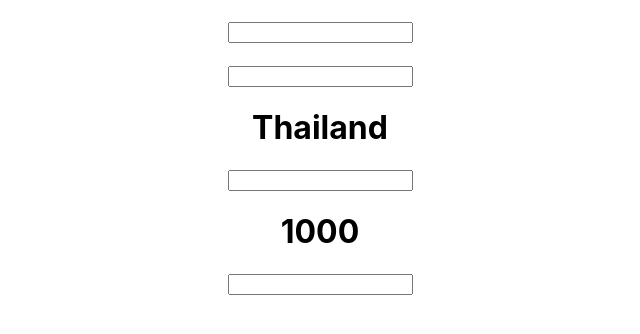
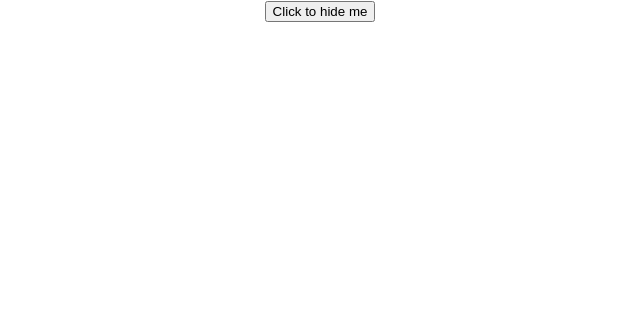
Before and after one commit to AofPatiphan/Create-React-App, a React (Create React App) app: page / in a window 1280 px wide. Shown: the top 334 px of the page, without its empty margins (320-960 px from the left). Built offline with nearby package versions, Linux system fonts and the light colour scheme.

Commit message:
completed

```diff
--- a/src/App.js
+++ b/src/App.js
@@ -2,39 +2,20 @@
 import { useState } from "react";
 
 function App() {
-  let state = useState(""); //ค่าเริ่มต้นที่จะให้โชว์ อันนี้ตั้งเป็น empty string return ค่าเป็น array โดย index 0 เก็บค่า state ปัจจุบัน,index 1 เก็บฟังก์ชันที่ใช้อัพเดทค่า state
   let state1 = useState("");
-  let [country, setCountry] = useState("Thailand");
-  let [population, setPopulation] = useState("1000");
   let value = "";
 
-  const handleChange = (event) => {
-    value = event.target.value; //ประกาศตัวแปรมารับค่าที่พิมพ์เข้าไป
-    state[1](value); // ให้ state ถัดมาเป็นค่าที่พิมพ์เข้าไป //ของเดิม state[0] เป็น ""
-  };
-  const handleChange1 = (event) => {
-    value = event.target.value; //ประกาศตัวแปรมารับค่าที่พิมพ์เข้าไป
-    state1[1](value); // ให้ state ถัดมาเป็นค่าที่พิมพ์เข้าไป //ของเดิม state[0] เป็น ""
-  };
-  const handleChange2 = (event) => {
-    value = event.target.value; //ประกาศตัวแปรมารับค่าที่พิมพ์เข้าไป
-    setCountry(value); // ให้ state ถัดมาเป็นค่าที่พิมพ์เข้าไป //ของเดิม state[0] เป็น "" , setCountry คือ index 1 ที่เก็บค่าที่พิมพ์เข้าไป
-  };
-  const handleChange3 = (event) => {
-    value = event.target.value; //ประกาศตัวแปรมารับค่าที่พิมพ์เข้าไป
-    setPopulation(value); // ให้ state ถัดมาเป็นค่าที่พิมพ์เข้าไป //ของเดิม state[0] เป็น ""
+  let state = useState("");
+  const handleClick = (event) => {
+    value = "hide";
+    state[1](value);
   };
 
   return (
     <div className="App">
-      <h1>{state[0]}</h1>
-      <input type="text" onChange={handleChange} />
-      <h1>{state1[0]}</h1>
-      <input type="text" onChange={handleChange1} />
-      <h1>{country}</h1>
-      <input type="text" onChange={handleChange2} />
-      <h1>{population}</h1>
-      <input type="text" onChange={handleChange3} />
+      <button onClick={handleClick} className={state[0]}>
+        Click to hide me
+      </button>
     </div>
   );
 }
--- a/src/index.css
+++ b/src/index.css
@@ -1,13 +1,17 @@
 body {
   margin: 0;
-  font-family: -apple-system, BlinkMacSystemFont, 'Segoe UI', 'Roboto', 'Oxygen',
-    'Ubuntu', 'Cantarell', 'Fira Sans', 'Droid Sans', 'Helvetica Neue',
+  font-family: -apple-system, BlinkMacSystemFont, "Segoe UI", "Roboto", "Oxygen",
+    "Ubuntu", "Cantarell", "Fira Sans", "Droid Sans", "Helvetica Neue",
     sans-serif;
   -webkit-font-smoothing: antialiased;
   -moz-osx-font-smoothing: grayscale;
 }
 
 code {
-  font-family: source-code-pro, Menlo, Monaco, Consolas, 'Courier New',
+  font-family: source-code-pro, Menlo, Monaco, Consolas, "Courier New",
     monospace;
 }
+
+.hide {
+  display: none;
+}
```
